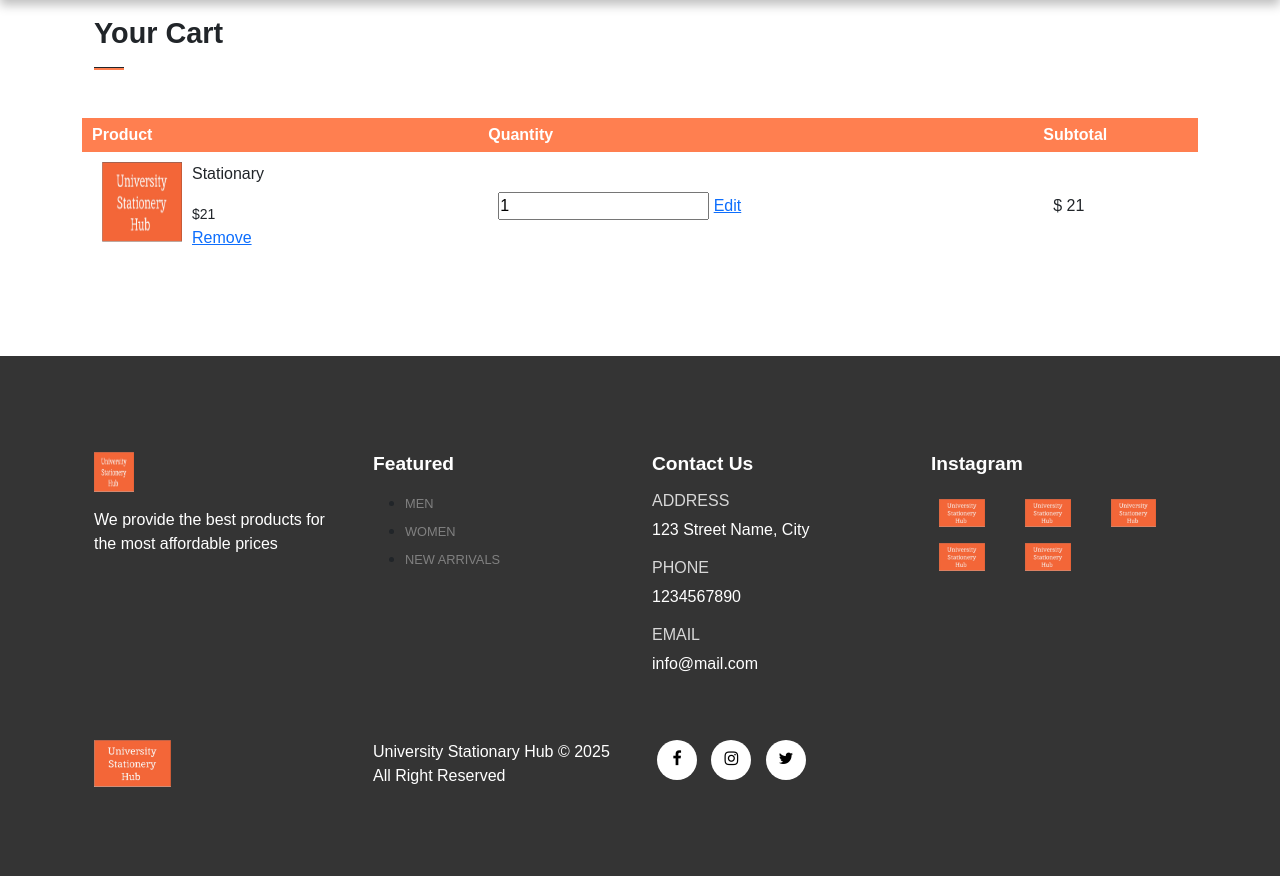
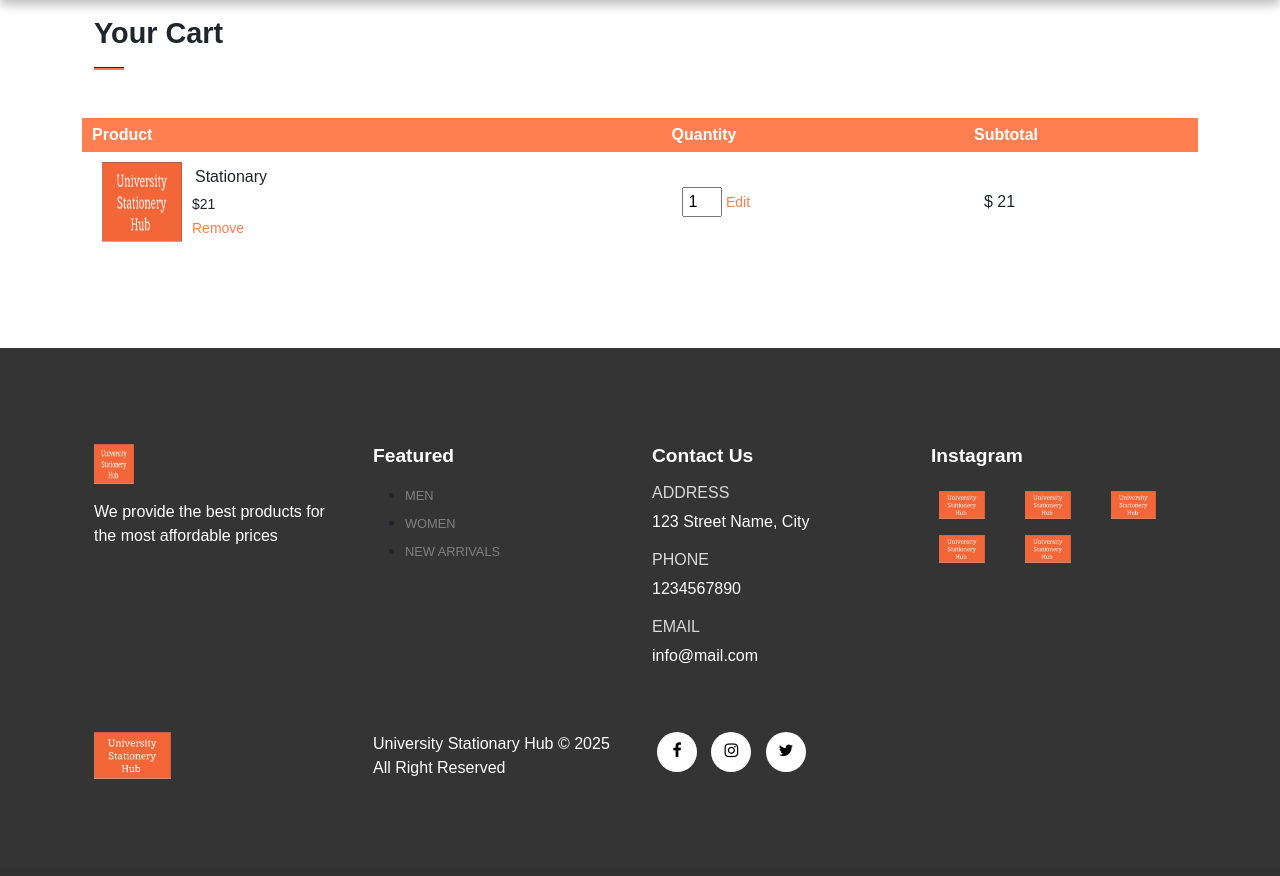
Before and after one commit to Kramton/University-Stationery-Hub, a PHP site: page /cart.html in a window 1280 px wide. Shown: the part 128-1004 px from the top of the page. After the commit the page ends 907 px from the top, so only its background shows below. Run offline with PHP 8.4, Linux system fonts and the light colour scheme.

Commit message:
42 - cart design

```diff
--- a/assets/css/style.css
+++ b/assets/css/style.css
@@ -377,3 +377,29 @@ footer .copyright img {
     height: 80px;
     margin-right: 10px;
 }
+
+.cart td input {
+    width: 40px;
+    height: 30px;
+    padding: 5px;
+}
+
+.cart td a {
+    color: coral;
+}
+
+.cart .remove-btn {
+    color: coral;
+    text-decoration: none;
+    font-size: 14px;
+}
+
+.cart .edit-btn {
+    color: coral;
+    text-decoration: none;
+    font-size: 14px;
+}
+
+.cart .product-info p {
+    margin: 3px;
+}
```
